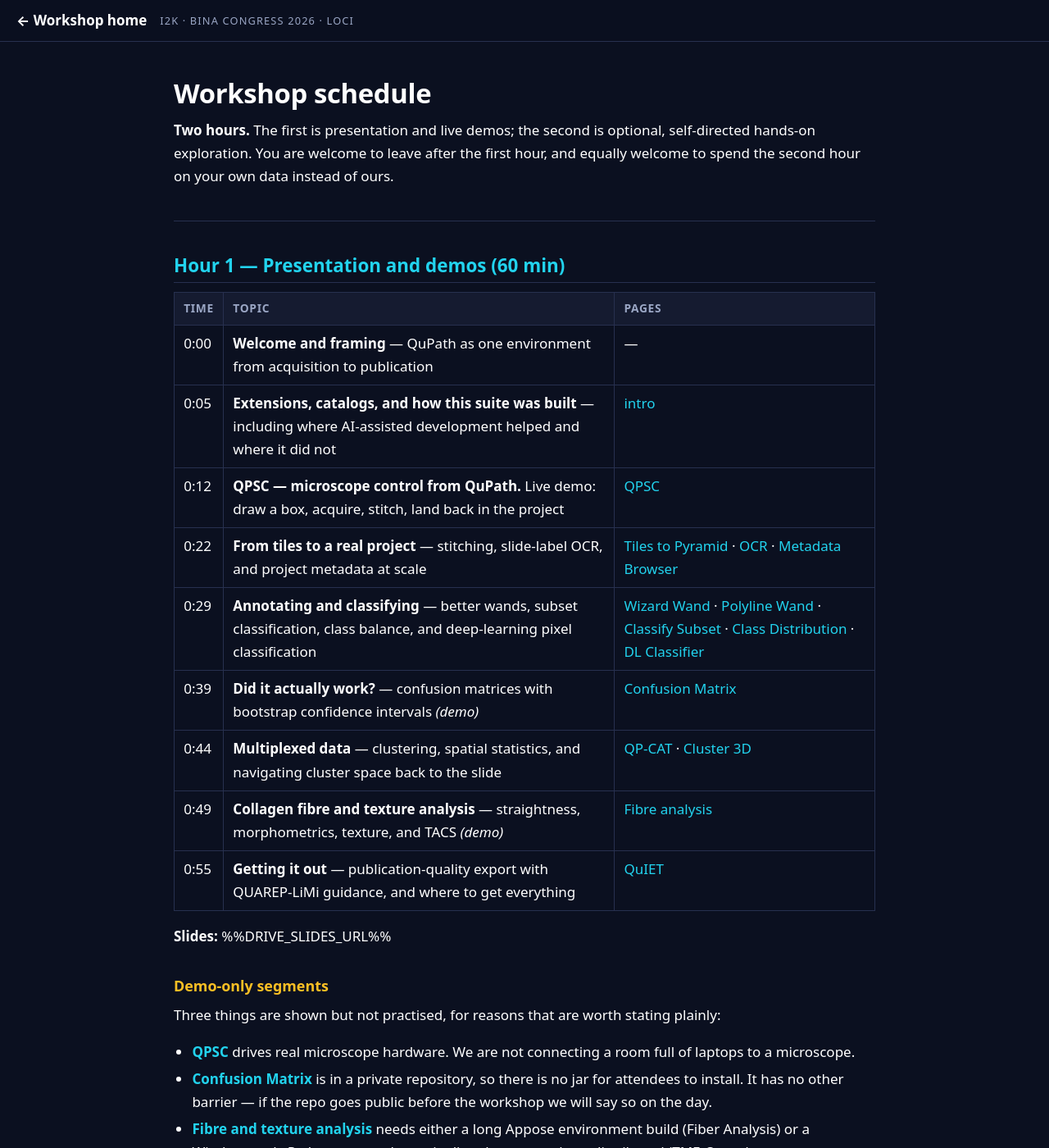
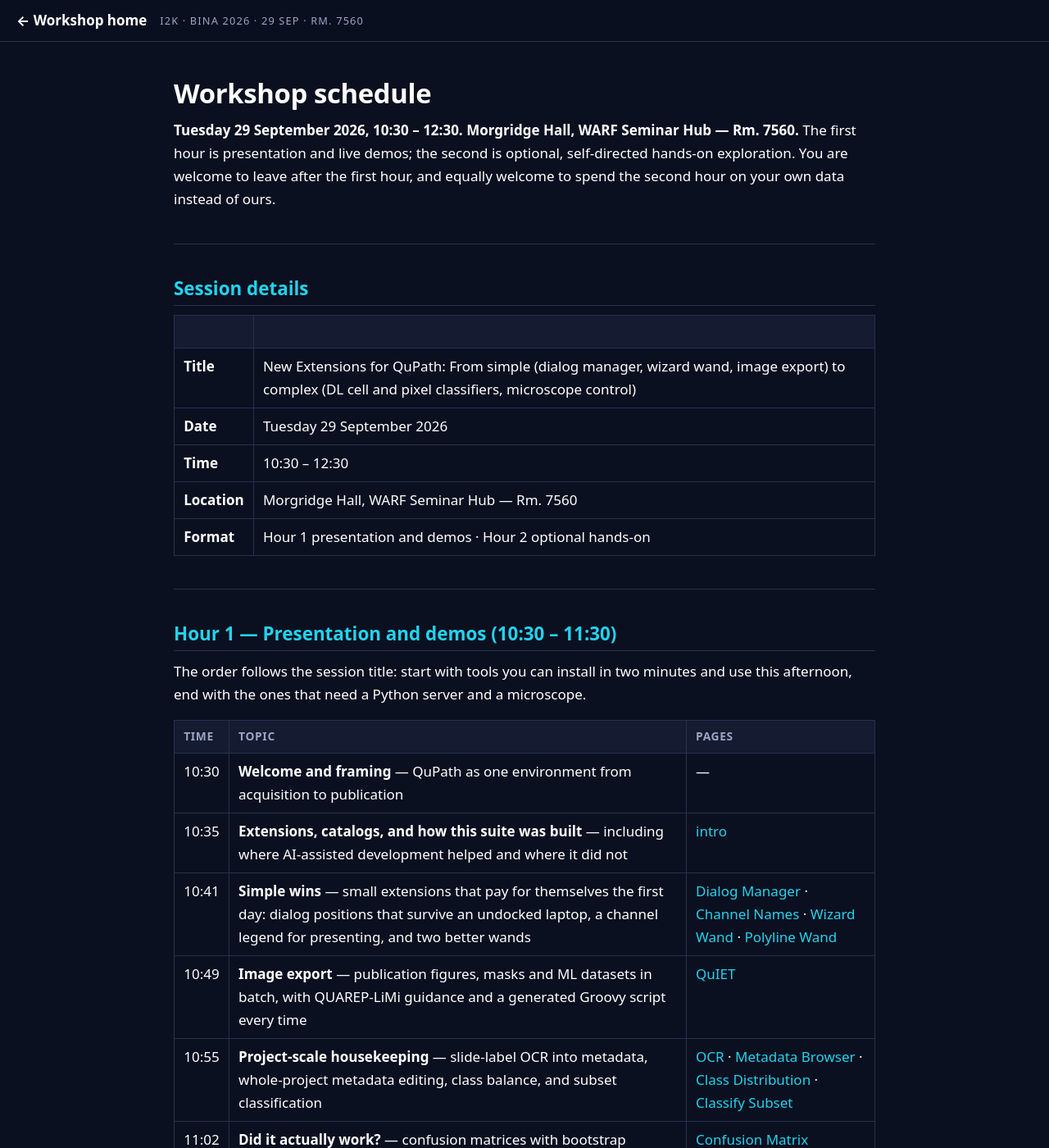
Before and after one commit to MichaelSNelson/BINA-I2K-2026-QuPath-Extensions, a Jekyll site: the page built from docs/schedule.md, in a window 1280 px wide and 1400 px high. Shown: the whole window at 82% size. Built offline with Jekyll 4.4.1, drawn with Linux system fonts in a browser that asks for light colours; some of the changed text lies outside the part shown.

Commit message:
Adopt the advertised session title, date, time and room
Session: Tue 29 Sep 2026, 10:30-12:30, Morgridge Hall WARF Seminar Hub Rm. 7560.

Hour 1 reordered to match the advertised simple -> complex arc: small
quality-of-life extensions and image export first, project-scale tooling and
validation next, DL cell/pixel classifiers after that, and microscope control
last. Previously it opened with QPSC and closed with image export, which
inverted what the title promises.

```diff
--- a/_config.yml
+++ b/_config.yml
@@ -1,5 +1,5 @@
-title: "QuPath Extensions Workshop"
-description: "I2K / BINA Congress 2026 - the LOCI suite of open-source QuPath extensions, acquisition through publication."
+title: "New Extensions for QuPath"
+description: "I2K workshop at the BioImaging North America Congress 2026. Tuesday 29 September 2026, 10:30-12:30, Morgridge Hall WARF Seminar Hub Rm. 7560."
 url: "https://michaelsnelson.github.io"
 baseurl: "/BINA-I2K-2026-QuPath-Extensions"
 
--- a/_layouts/default.html
+++ b/_layouts/default.html
@@ -3,7 +3,7 @@
 <head>
 <meta charset="utf-8">
 <meta name="viewport" content="width=device-width, initial-scale=1">
-<title>{{ page.title | default: site.title }} &middot; QuPath Extensions Workshop</title>
+<title>{{ page.title | default: site.title }} &middot; New Extensions for QuPath</title>
 <style>
 :root{
   --bg:#0B1020; --panel:#151B30; --ink:#FFFFFF; --mut:#9AA6C4;
@@ -64,7 +64,7 @@
 <body>
 <div class="topbar">
   <a class="home" href="{{ site.baseurl }}/">&#8592; Workshop home</a>
-  <span class="eyebrow">I2K &middot; BINA Congress 2026 &middot; LOCI</span>
+  <span class="eyebrow">I2K &middot; BINA 2026 &middot; 29 Sep &middot; Rm. 7560</span>
 </div>
 <main>
 {{ content }}
--- a/docs/schedule.md
+++ b/docs/schedule.md
@@ -5,25 +5,41 @@
 
 # Workshop schedule
 
-**Two hours.** The first is presentation and live demos; the second is optional, self-directed
-hands-on exploration. You are welcome to leave after the first hour, and equally welcome to
+**Tuesday 29 September 2026, 10:30 – 12:30. Morgridge Hall, WARF Seminar Hub — Rm. 7560.** The first hour is presentation
+and live demos; the second is optional, self-directed hands-on exploration. You are welcome to leave after the first hour, and equally welcome to
 spend the second hour on your own data instead of ours.
 
 ---
 
-## Hour 1 — Presentation and demos (60 min)
+## Session details
+
+| | |
+|---|---|
+| **Title** | New Extensions for QuPath: From simple (dialog manager, wizard wand, image export) to complex (DL cell and pixel classifiers, microscope control) |
+| **Date** | Tuesday 29 September 2026 |
+| **Time** | 10:30 – 12:30 |
+| **Location** | Morgridge Hall, WARF Seminar Hub — Rm. 7560 |
+| **Format** | Hour 1 presentation and demos · Hour 2 optional hands-on |
+
+---
+
+## Hour 1 — Presentation and demos (10:30 – 11:30)
+
+The order follows the session title: start with tools you can install in two minutes and use
+this afternoon, end with the ones that need a Python server and a microscope.
 
 | Time | Topic | Pages |
 |---|---|---|
-| 0:00 | **Welcome and framing** — QuPath as one environment from acquisition to publication | — |
-| 0:05 | **Extensions, catalogs, and how this suite was built** — including where AI-assisted development helped and where it did not | [intro](00-extensions-catalogs-and-ai.md) |
-| 0:12 | **QPSC — microscope control from QuPath.** Live demo: draw a box, acquire, stitch, land back in the project | [QPSC](presented/qpsc.md) |
-| 0:22 | **From tiles to a real project** — stitching, slide-label OCR, and project metadata at scale | [Tiles to Pyramid](13-tiles-to-pyramid.md) · [OCR](08-ocr4labels.md) · [Metadata Browser](09-project-metadata-browser.md) |
-| 0:29 | **Annotating and classifying** — better wands, subset classification, class balance, and deep-learning pixel classification | [Wizard Wand](05-wizard-wand.md) · [Polyline Wand](06-polyline-wand.md) · [Classify Subset](07-classify-object-subset.md) · [Class Distribution](10-class-distribution.md) · [DL Classifier](02-dl-pixel-classifier.md) |
-| 0:39 | **Did it actually work?** — confusion matrices with bootstrap confidence intervals *(demo)* | [Confusion Matrix](presented/confusion-matrix.md) |
-| 0:44 | **Multiplexed data** — clustering, spatial statistics, and navigating cluster space back to the slide | [QP-CAT](03-qp-cat-cell-analysis-tools.md) · [Cluster 3D](04-cluster-3d-navigator.md) |
-| 0:49 | **Collagen fibre and texture analysis** — straightness, morphometrics, texture, and TACS *(demo)* | [Fibre analysis](presented/fiber-analysis.md) |
-| 0:55 | **Getting it out** — publication-quality export with QUAREP-LiMi guidance, and where to get everything | [QuIET](01-quiet-image-export.md) |
+| 10:30 | **Welcome and framing** — QuPath as one environment from acquisition to publication | — |
+| 10:35 | **Extensions, catalogs, and how this suite was built** — including where AI-assisted development helped and where it did not | [intro](00-extensions-catalogs-and-ai.md) |
+| 10:41 | **Simple wins** — small extensions that pay for themselves the first day: dialog positions that survive an undocked laptop, a channel legend for presenting, and two better wands | [Dialog Manager](12-dialog-position-manager.md) · [Channel Names](11-channel-names-viewer.md) · [Wizard Wand](05-wizard-wand.md) · [Polyline Wand](06-polyline-wand.md) |
+| 10:49 | **Image export** — publication figures, masks and ML datasets in batch, with QUAREP-LiMi guidance and a generated Groovy script every time | [QuIET](01-quiet-image-export.md) |
+| 10:55 | **Project-scale housekeeping** — slide-label OCR into metadata, whole-project metadata editing, class balance, and subset classification | [OCR](08-ocr4labels.md) · [Metadata Browser](09-project-metadata-browser.md) · [Class Distribution](10-class-distribution.md) · [Classify Subset](07-classify-object-subset.md) |
+| 11:02 | **Did it actually work?** — confusion matrices with bootstrap confidence intervals *(demo)* | [Confusion Matrix](presented/confusion-matrix.md) |
+| 11:07 | **DL cell and pixel classifiers** — deep pixel classification from sparse annotations; clustering, autoencoder cell classification and spatial statistics on multiplexed data; navigating cluster space back to the slide | [DL Classifier](02-dl-pixel-classifier.md) · [QP-CAT](03-qp-cat-cell-analysis-tools.md) · [Cluster 3D](04-cluster-3d-navigator.md) |
+| 11:15 | **Collagen fibre and texture analysis** — straightness, morphometrics, texture, and TACS *(demo)* | [Fibre analysis](presented/fiber-analysis.md) |
+| 11:20 | **Microscope control** — draw a box in QuPath, acquire, stitch, land back in the project *(live demo)* | [QPSC](presented/qpsc.md) · [Tiles to Pyramid](13-tiles-to-pyramid.md) |
+| 11:29 | **Where to get everything**, and what to do in the second hour | [setup](setup.md) |
 
 **Slides:** %%DRIVE_SLIDES_URL%%
 
@@ -42,16 +58,16 @@
 
 ---
 
-## Hour 2 — Hands-on, optional (60 min)
+## Hour 2 — Hands-on, optional (11:30 – 12:30)
 
 There are thirteen hands-on extensions and sixty minutes. **Do not try to do all of them.**
 Pick one track, or bring your own data and pick the tools that fit it.
 
 | Time | |
 |---|---|
-| 1:00 | Setup triage — if anything from the [setup guide](setup.md) did not work, grab us now |
-| 1:05 | Work through a track (or your own data) |
-| 1:55 | Wrap-up, questions, and how to get help afterwards |
+| 11:30 | Setup triage — if anything from the [setup guide](setup.md) did not work, grab us now |
+| 11:35 | Work through a track (or your own data) |
+| 12:25 | Wrap-up, questions, and how to get help afterwards |
 
 ### Track A — Annotation and classification
 
```
Also changed, not shown: index.html (+8 -4 lines), README.md.
